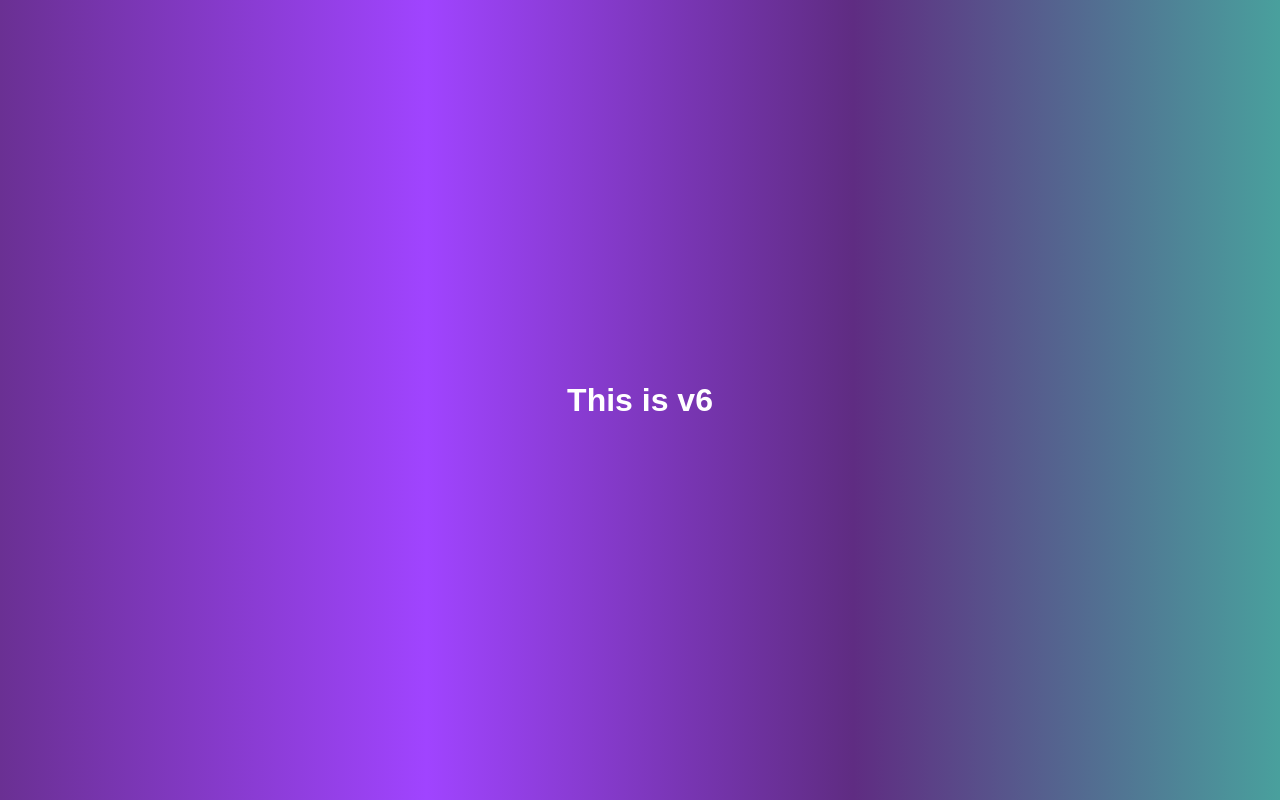
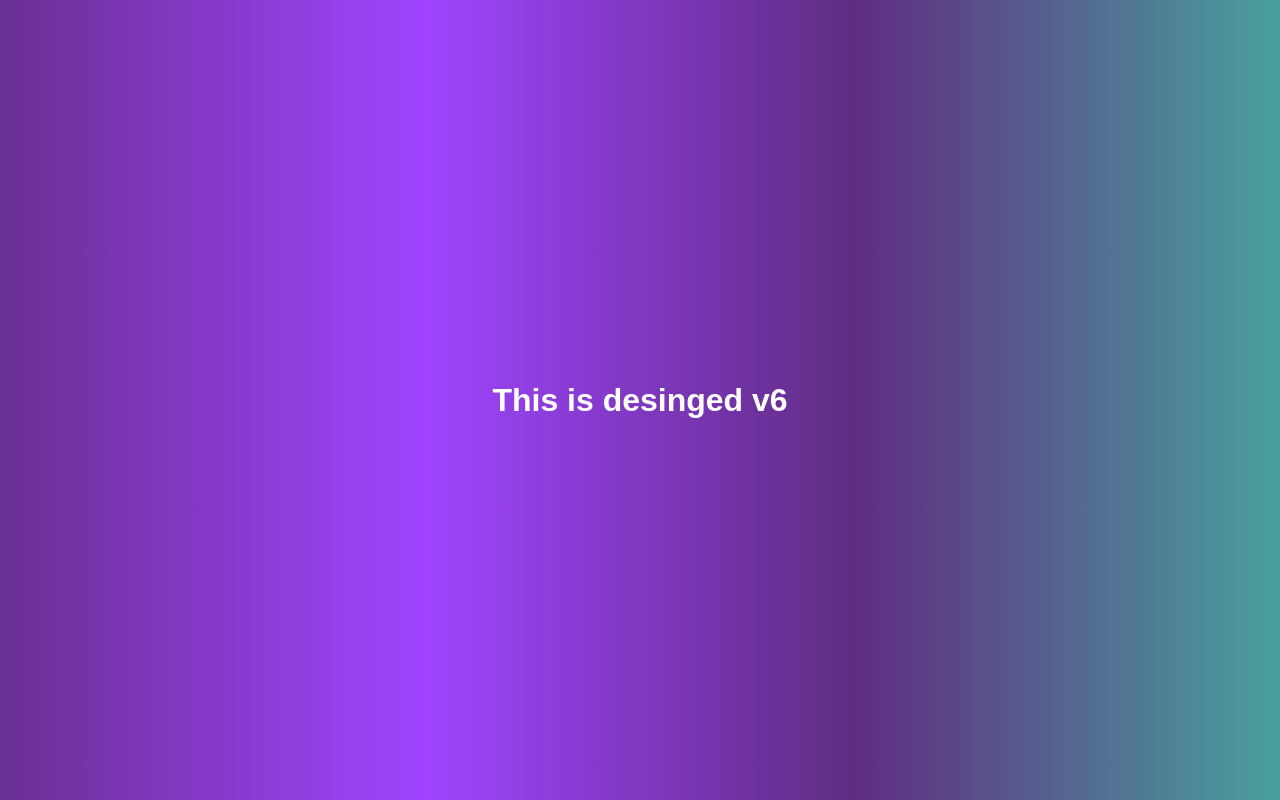
Before and after one commit to riyagitrepo/myrepo, a plain HTML site: page index.html in a window 1280 px wide. Drawn offline with Linux system fonts and the light colour scheme.

Commit message:
changed H1

```diff
--- a/index.html
+++ b/index.html
@@ -7,6 +7,6 @@
     <title>Document</title>
 </head>
 <body>
-    <H1>This is v6</H1>
+    <H1>This is desinged v6</H1>
 </body>
 </html>
```
